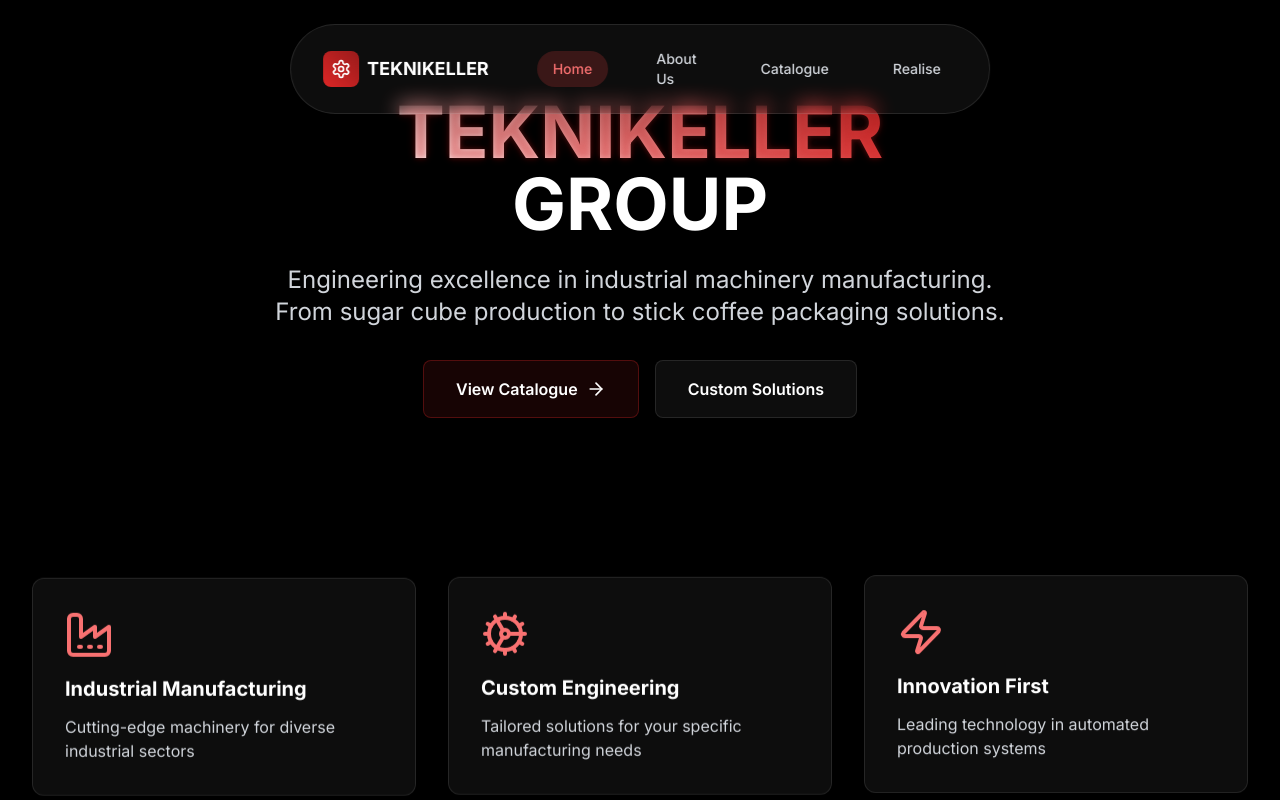
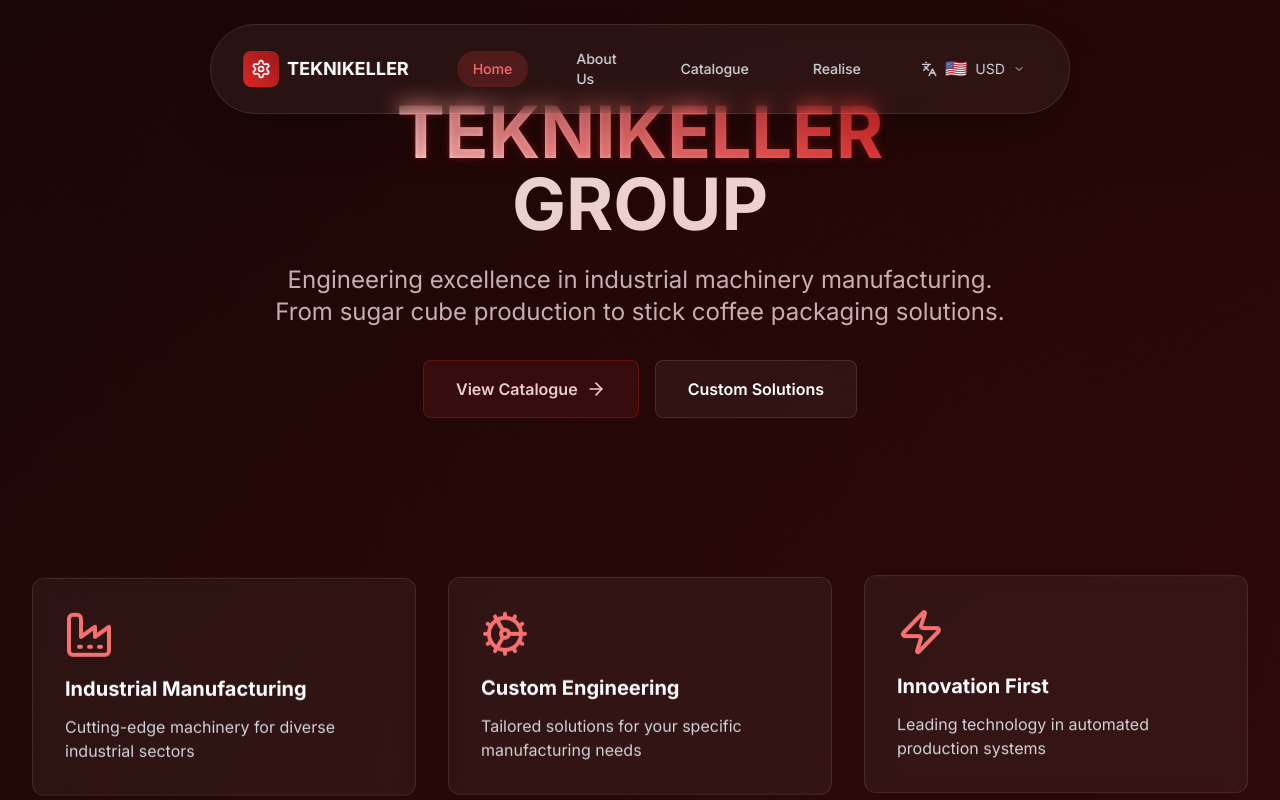
Before and after one commit to Oxz2n/teknikeller-forge-web, a React (Vite) app: page / in a window 1280 px wide. Shown: the top 800 px of the page. Built offline with nearby package versions, Linux system fonts and the light colour scheme.

Commit message:
Add language section and animated background
Added language selection with associated currencies and an animated gradient background to all pages.

```diff
--- /dev/null
+++ b/src/components/LanguageSelector.tsx
@@ -0,0 +1,60 @@
+
+import { useState } from 'react';
+import { Languages, ChevronDown } from 'lucide-react';
+import {
+  DropdownMenu,
+  DropdownMenuContent,
+  DropdownMenuItem,
+  DropdownMenuTrigger,
+} from '@/components/ui/dropdown-menu';
+
+interface Language {
+  code: string;
+  name: string;
+  flag: string;
+  currency: string;
+  currencySymbol: string;
+}
+
+const languages: Language[] = [
+  { code: 'en', name: 'English', flag: '🇺🇸', currency: 'USD', currencySymbol: '$' },
+  { code: 'ru', name: 'Русский', flag: '🇷🇺', currency: 'RUB', currencySymbol: '₽' },
+  { code: 'tr', name: 'Türkçe', flag: '🇹🇷', currency: 'TRY', currencySymbol: '₺' },
+  { code: 'ar', name: 'العربية', flag: '🇸🇦', currency: 'SAR', currencySymbol: 'ر.س' },
+];
+
+const LanguageSelector = () => {
+  const [selectedLanguage, setSelectedLanguage] = useState(languages[0]);
+
+  return (
+    <DropdownMenu>
+      <DropdownMenuTrigger className="flex items-center space-x-2 text-gray-300 hover:text-white transition-colors px-3 py-2 rounded-lg hover:bg-white/10">
+        <Languages className="h-4 w-4" />
+        <span className="text-lg">{selectedLanguage.flag}</span>
+        <span className="hidden sm:block text-sm">{selectedLanguage.currency}</span>
+        <ChevronDown className="h-3 w-3" />
+      </DropdownMenuTrigger>
+      <DropdownMenuContent className="bg-black/90 backdrop-blur-lg border border-red-500/20 text-white min-w-[200px]">
+        {languages.map((language) => (
+          <DropdownMenuItem
+            key={language.code}
+            onClick={() => setSelectedLanguage(language)}
+            className={`flex items-center justify-between px-4 py-3 cursor-pointer hover:bg-red-500/20 transition-colors ${
+              selectedLanguage.code === language.code ? 'bg-red-500/30' : ''
+            }`}
+          >
+            <div className="flex items-center space-x-3">
+              <span className="text-lg">{language.flag}</span>
+              <span className="font-medium">{language.name}</span>
+            </div>
+            <div className="text-red-400 text-sm">
+              {language.currencySymbol} {language.currency}
+            </div>
+          </DropdownMenuItem>
+        ))}
+      </DropdownMenuContent>
+    </DropdownMenu>
+  );
+};
+
+export default LanguageSelector;
--- a/src/components/Navigation.tsx
+++ b/src/components/Navigation.tsx
@@ -2,6 +2,7 @@
 import { useState } from 'react';
 import { Link, useLocation } from 'react-router-dom';
 import { Menu, X, Settings } from 'lucide-react';
+import LanguageSelector from './LanguageSelector';
 
 const Navigation = () => {
   const [isOpen, setIsOpen] = useState(false);
@@ -42,6 +43,9 @@ const Navigation = () => {
                 {item.label}
               </Link>
             ))}
+
+            {/* Language Selector */}
+            <LanguageSelector />
           </div>
         </div>
       </nav>
@@ -58,6 +62,10 @@ const Navigation = () => {
               <span className="text-lg font-bold text-white">TEKNIKELLER</span>
             </Link>
 
+            <div className="flex items-center space-x-3">
+              {/* Language Selector */}
+              <LanguageSelector />
+
               {/* Mobile menu button */}
               <button
                 onClick={() => setIsOpen(!isOpen)}
@@ -65,6 +73,7 @@ const Navigation = () => {
               >
                 {isOpen ? <X className="h-6 w-6" /> : <Menu className="h-6 w-6" />}
               </button>
+            </div>
           </div>
 
           {/* Mobile Navigation Menu */}
--- a/src/index.css
+++ b/src/index.css
@@ -106,6 +106,39 @@
   }
 }
 
+@keyframes blob-move-4 {
+  0%, 100% {
+    transform: translate(0px, 0px) scale(1) rotate(0deg);
+  }
+  25% {
+    transform: translate(60px, -30px) scale(1.3) rotate(90deg);
+  }
+  50% {
+    transform: translate(-40px, 60px) scale(0.7) rotate(180deg);
+  }
+  75% {
+    transform: translate(30px, 30px) scale(1.1) rotate(270deg);
+  }
+}
+
+@keyframes blob-move-5 {
+  0%, 100% {
+    transform: translate(0px, 0px) scale(1) rotate(360deg);
+  }
+  20% {
+    transform: translate(-50px, -40px) scale(1.2) rotate(288deg);
+  }
+  40% {
+    transform: translate(45px, -25px) scale(0.8) rotate(216deg);
+  }
+  60% {
+    transform: translate(-30px, 50px) scale(1.4) rotate(144deg);
+  }
+  80% {
+    transform: translate(35px, 35px) scale(0.9) rotate(72deg);
+  }
+}
+
 @keyframes text-glow {
   0%, 100% {
     text-shadow: 0 0 5px rgba(220, 38, 38, 0.3), 0 0 10px rgba(220, 38, 38, 0.2);
@@ -162,11 +195,12 @@
     left: -50%;
     width: 200%;
     height: 200%;
-    background: radial-gradient(circle at 20% 20%, rgba(220, 38, 38, 0.3) 0%, transparent 50%),
-                radial-gradient(circle at 80% 80%, rgba(153, 27, 27, 0.4) 0%, transparent 50%),
-                radial-gradient(circle at 40% 60%, rgba(220, 38, 38, 0.2) 0%, transparent 50%);
+    background: radial-gradient(circle at 20% 20%, rgba(220, 38, 38, 0.4) 0%, transparent 50%),
+                radial-gradient(circle at 80% 80%, rgba(153, 27, 27, 0.5) 0%, transparent 50%),
+                radial-gradient(circle at 40% 60%, rgba(220, 38, 38, 0.3) 0%, transparent 50%),
+                radial-gradient(circle at 70% 30%, rgba(185, 28, 28, 0.3) 0%, transparent 60%);
     animation: blob-move 15s ease-in-out infinite;
-    z-index: -3;
+    z-index: -4;
   }
 
   .bg-blob-gradient::after {
@@ -176,10 +210,48 @@
     right: -30%;
     width: 150%;
     height: 150%;
-    background: radial-gradient(circle at 60% 40%, rgba(153, 27, 27, 0.4) 0%, transparent 60%),
-                radial-gradient(circle at 30% 70%, rgba(220, 38, 38, 0.25) 0%, transparent 50%);
+    background: radial-gradient(circle at 60% 40%, rgba(153, 27, 27, 0.5) 0%, transparent 60%),
+                radial-gradient(circle at 30% 70%, rgba(220, 38, 38, 0.4) 0%, transparent 50%),
+                radial-gradient(circle at 90% 10%, rgba(127, 29, 29, 0.3) 0%, transparent 70%);
     animation: blob-move-2 20s ease-in-out infinite reverse;
+    z-index: -3;
+  }
+
+  .bg-blob-gradient .gradient-layer-1 {
+    position: absolute;
+    top: -40%;
+    left: -40%;
+    width: 180%;
+    height: 180%;
+    background: radial-gradient(circle at 10% 90%, rgba(239, 68, 68, 0.2) 0%, transparent 70%),
+                radial-gradient(circle at 90% 10%, rgba(185, 28, 28, 0.25) 0%, transparent 60%);
+    animation: blob-move-3 25s ease-in-out infinite;
     z-index: -2;
+  }
+
+  .bg-blob-gradient .gradient-layer-2 {
+    position: absolute;
+    top: -60%;
+    right: -60%;
+    width: 220%;
+    height: 220%;
+    background: radial-gradient(circle at 50% 50%, rgba(220, 38, 38, 0.15) 0%, transparent 80%),
+                radial-gradient(circle at 80% 20%, rgba(153, 27, 27, 0.2) 0%, transparent 70%),
+                radial-gradient(circle at 20% 80%, rgba(185, 28, 28, 0.18) 0%, transparent 65%);
+    animation: blob-move-4 30s ease-in-out infinite;
+    z-index: -1;
+  }
+
+  .bg-blob-gradient .gradient-layer-3 {
+    position: absolute;
+    bottom: -50%;
+    left: -50%;
+    width: 200%;
+    height: 200%;
+    background: radial-gradient(circle at 30% 30%, rgba(127, 29, 29, 0.25) 0%, transparent 75%),
+                radial-gradient(circle at 70% 70%, rgba(220, 38, 38, 0.2) 0%, transparent 60%);
+    animation: blob-move-5 35s ease-in-out infinite;
+    z-index: 0;
   }
 
   .bg-red-gradient {
--- a/src/pages/Index.tsx
+++ b/src/pages/Index.tsx
@@ -34,6 +34,11 @@ const Index = () => {
 
   return (
     <div className="min-h-screen bg-blob-gradient text-white">
+      {/* Additional gradient layers for enhanced animation */}
+      <div className="gradient-layer-1"></div>
+      <div className="gradient-layer-2"></div>
+      <div className="gradient-layer-3"></div>
+
       <Navigation />
 
       {/* Hero Section */}
```
Lines whose indentation alone changed are shown as unchanged.
